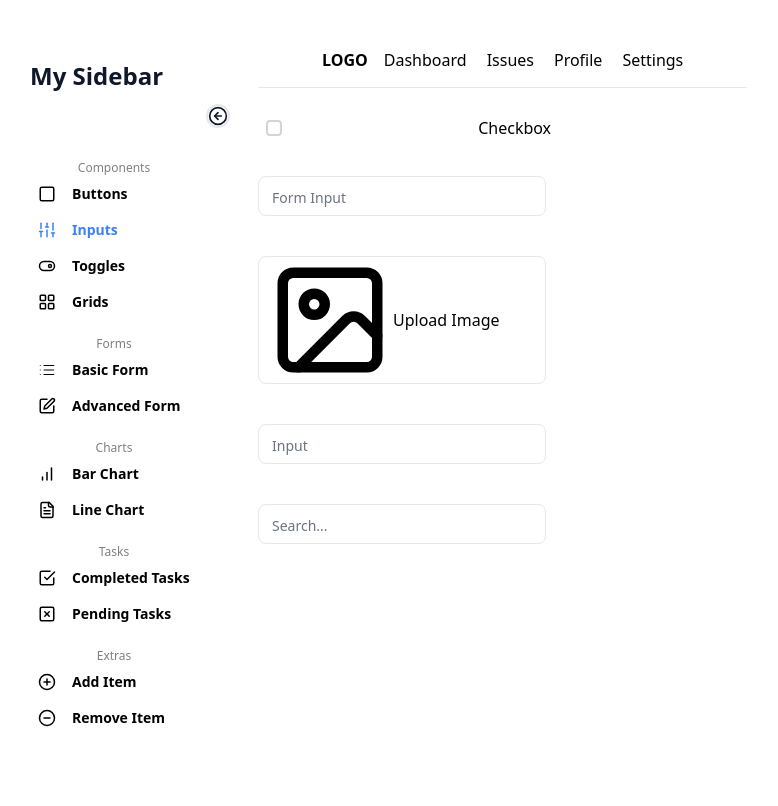
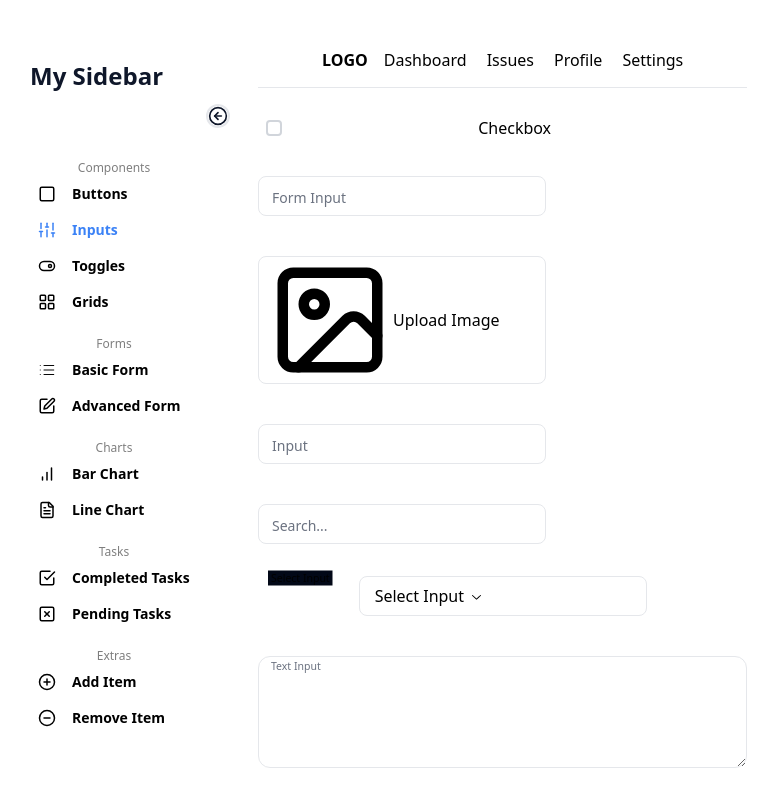
Before and after one commit to perceptronbd/client-template, a React (Vite) app: page /inputs in a window 1280 px wide. Shown: the top 806 px of the page, without its empty margins (30-808 px from the left). Built offline with nearby package versions, Linux system fonts and the light colour scheme.

Commit message:
add re-usable inputs to input page

```diff
--- a/src/pages/home/input/InputPage.jsx
+++ b/src/pages/home/input/InputPage.jsx
@@ -4,8 +4,20 @@ import { FormInput } from '../../../components/input/FormInput';
 import { ImgInput } from '../../../components/input/ImgInput';
 import { Input } from '../../../components/input/Input';
 import { SearchInput } from '../../../components/input/SearchInput';
+import { SelectInput } from '../../../components/input/SelectInput';
+import { TextInput } from '../../../components/input/TextInput';
 
 const InputPage = () => {
+  const selectOpts = {
+    fruits: [
+      { value: 'apple', label: 'Apple' },
+      { value: 'banana', label: 'Banana' },
+    ],
+    vegetables: [
+      { value: 'aubergine', label: 'Aubergine' },
+      { value: 'broccoli', label: 'Broccoli' },
+    ],
+  };
   return (
     <div className="grid gap-6">
       <Checkbox id="checkbox1" label="Checkbox" />
@@ -13,6 +25,8 @@ const InputPage = () => {
       <ImgInput />
       <Input placeholder="Input" />
       <SearchInput />
+      <SelectInput selectOpts={selectOpts} placeholder="Select Input" />
+      <TextInput label="Text Input" />
     </div>
   );
 };
```
